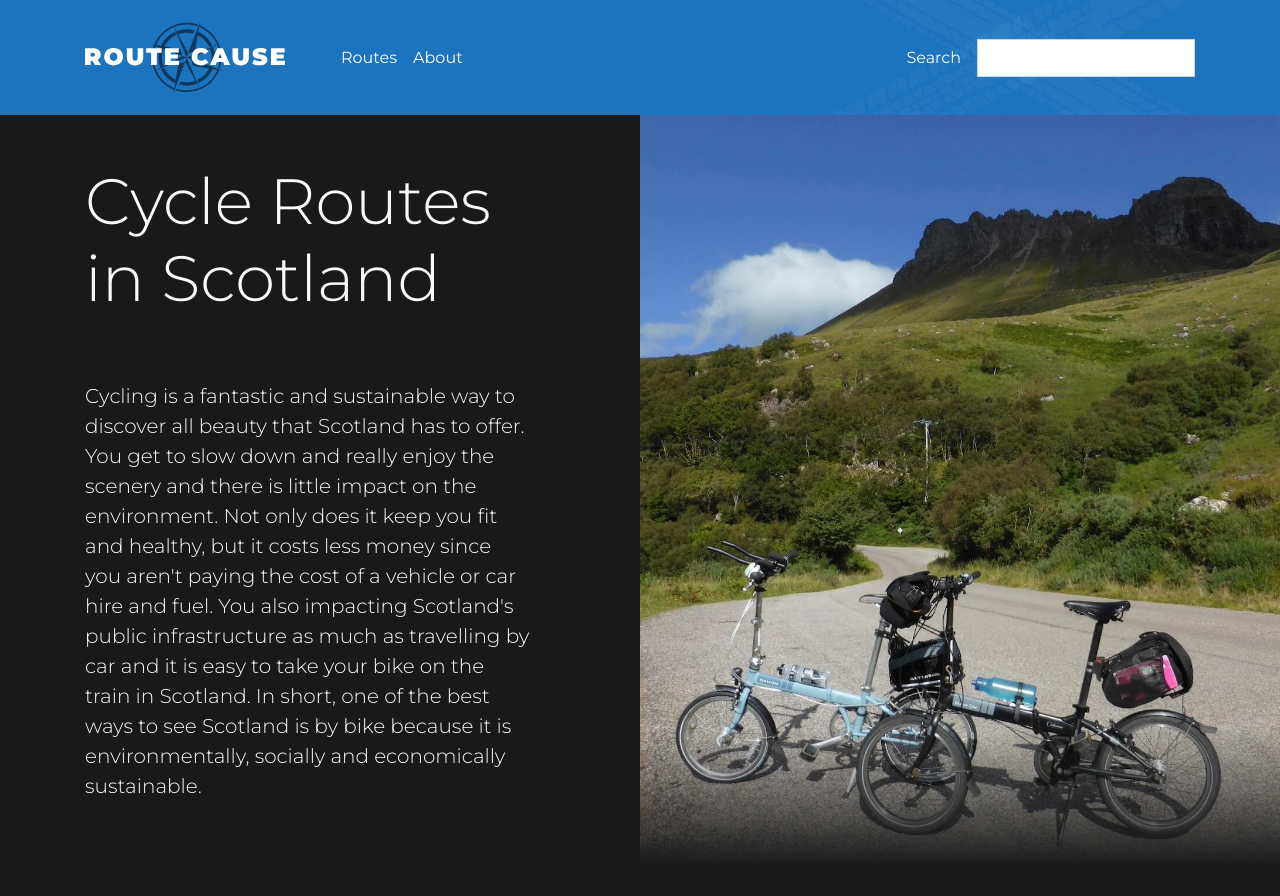
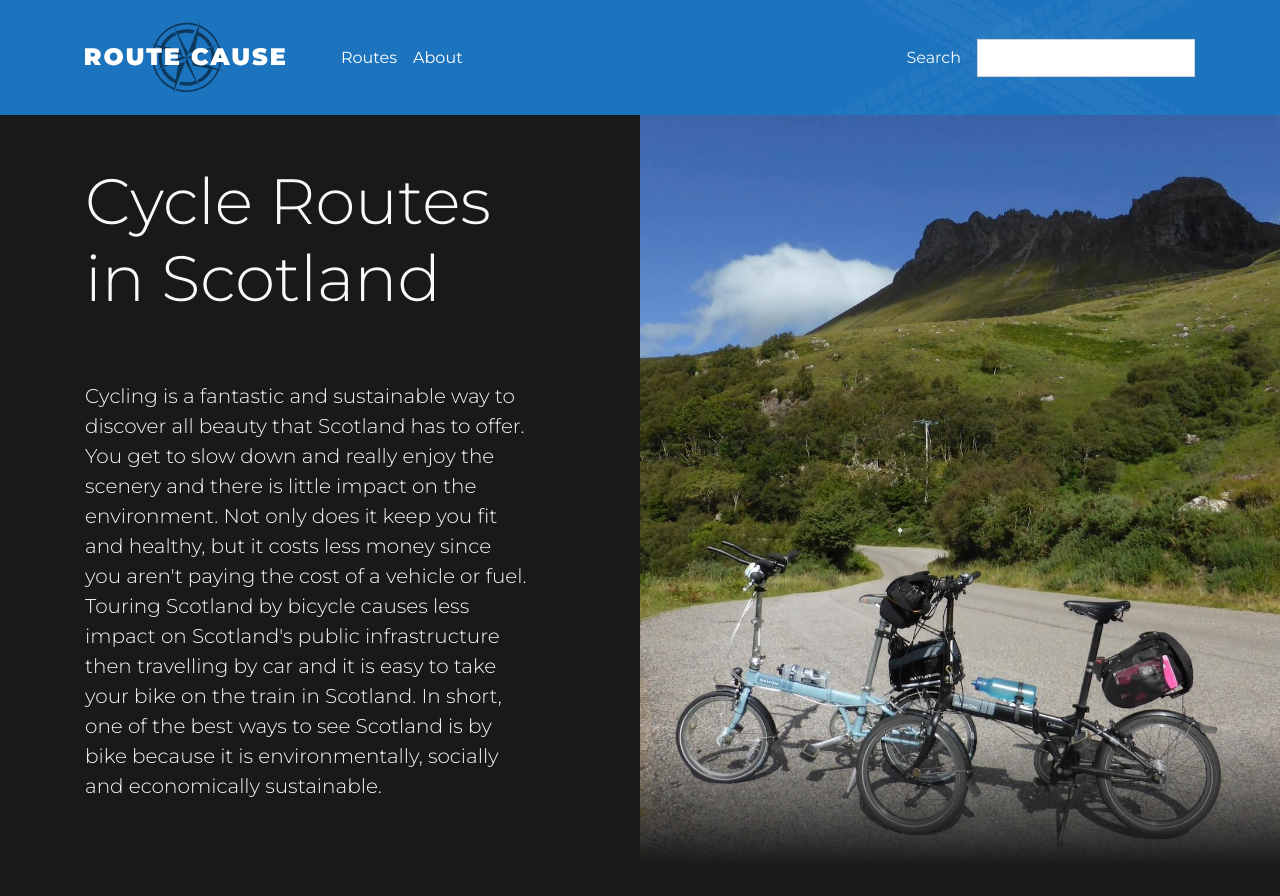
Before and after one commit to kevendi/routecause, a Jekyll site: the page built from index.md, in a window 1280 px wide and 900 px high. Shown: the top 896 px of the window. Built offline with Jekyll 4.4.1, drawn with Linux system fonts in a browser that asks for light colours; nearby versions of some CDN libraries; a script that is not in the unit is left out; comment, search, counter and statistics services are not loaded.

Commit message:
write more better and good

```diff
--- a/index.md
+++ b/index.md
@@ -5,7 +5,7 @@
 heroImageAlt: "Folding bikes in Assynt, Scotland with Stac Pollaidh mountain in the distance"
 heroImageCredit: "Kelly Marshall"
 summary: "Promoting sustainable travel and tourism in Scotland by providing inspiring scenic bicycle route information, with route stage details, GPS downloadable and printable routes and maps."
-lead: "Cycling is a fantastic and sustainable way to discover all beauty that Scotland has to offer. You get to slow down and really enjoy the scenery and there is little impact on the environment. Not only does it keep you fit and healthy, but it costs less money since you aren't paying the cost of a vehicle or car hire and fuel. You also impacting Scotland's public infrastructure as much as travelling by car and it is easy to take your bike on the train in Scotland. In short, one of the best ways to see Scotland is by bike because it is environmentally, socially and economically sustainable."
+lead: "Cycling is a fantastic and sustainable way to discover all beauty that Scotland has to offer. You get to slow down and really enjoy the scenery and there is little impact on the environment. Not only does it keep you fit and healthy, but it costs less money since you aren't paying the cost of a vehicle or fuel. Touring Scotland by bicycle causes less impact on Scotland's public infrastructure then travelling by car and it is easy to take your bike on the train in Scotland. In short, one of the best ways to see Scotland is by bike because it is environmentally, socially and economically sustainable."
 ---
   <section class="text-light position-relative d-md-flex">
       <div class="container py-5">
```
